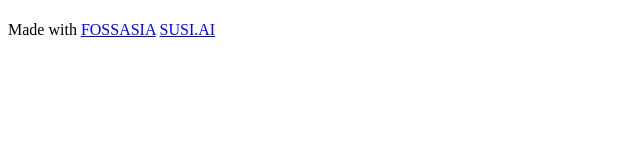
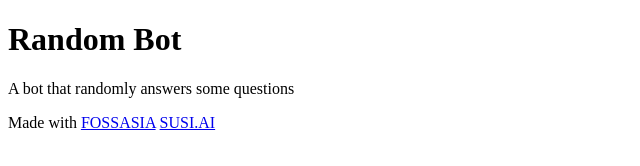
Before and after one commit to Mintthehappyleaves/hi, a plain HTML site: page index.html in a window 1280 px wide. Shown: the whole page, without its empty margins (0-640 px from the left). Drawn offline with Linux system fonts and the light colour scheme.

Commit message:
Update index.html

```diff
--- a/index.html
+++ b/index.html
@@ -4,11 +4,11 @@
     <meta charset="UTF-8">
     <meta name="viewport" content="width=device-width, initial-scale=1.0">
     <meta http-equiv="X-UA-Compatible" content="ie=edge">
-    <title><!-- My Chat Bot- Random Bot --></title>
+    <title>My Chat Bot- Random Bot</title>
 </head>
 <body>
-    <h1><!-- Random Bot --></h1>
-    <p><!-- A bot that randomly answers some questions --></p>
+    <h1>Random Bot</h1>
+    <p>A bot that randomly answers some questions</p>
     <pre><!-- ::name Random Bot
 ::category Knowledge
 ::language en
@@ -38,7 +38,7 @@ owoo?
 
  --></pre>
     <p>Made with <a href="http://fossasia.org">FOSSASIA</a> <a href="http://skills.susi.ai">SUSI.AI</a></p>
-    <!-- <script type='text/javascript' id='susi-bot-script' data-userid='d81f3ca705ea691ad399dc99d57c7300' data-group='Knowledge' data-language='en' data-skill='Random_Bot' src='https://susi.ai/susi-chatbot.js'></script> -->
+    <script type='text/javascript' id='susi-bot-script' data-userid='d81f3ca705ea691ad399dc99d57c7300' data-group='Knowledge' data-language='en' data-skill='Random_Bot' src='https://susi.ai/susi-chatbot.js'></script>
 
 </body>
 </html>
```
